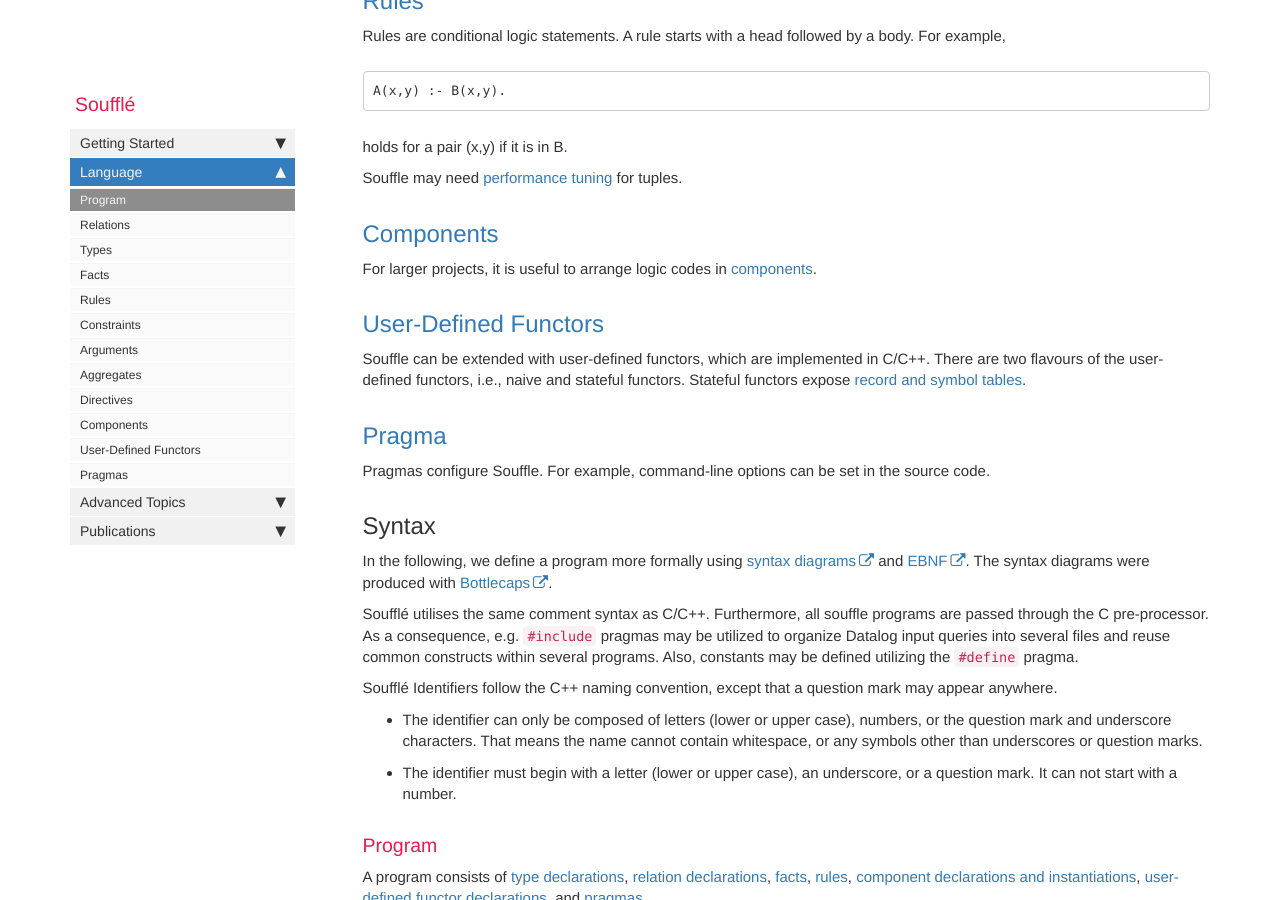
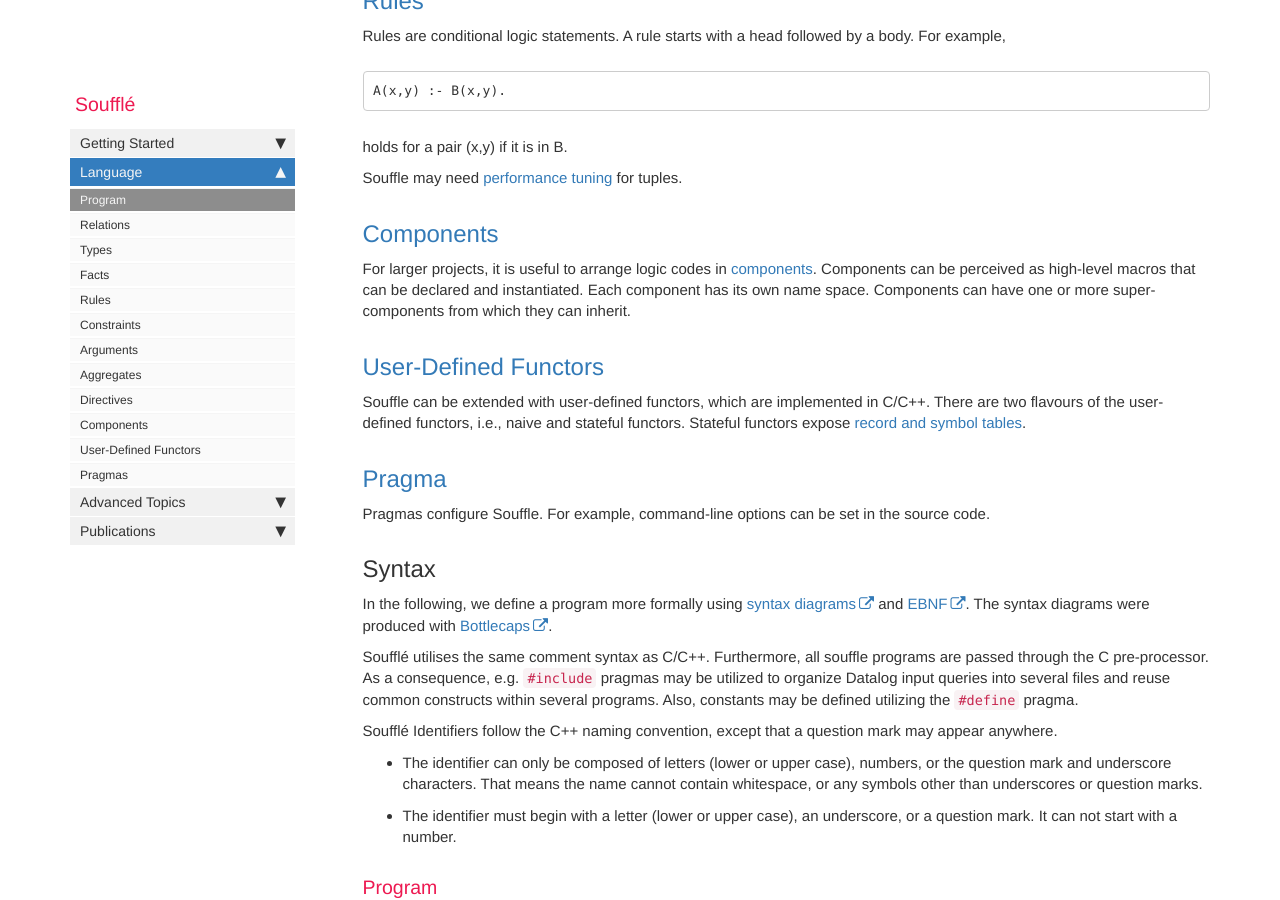
Before and after one commit to souffle-lang/souffle-lang.github.io, a Jekyll site: the page built from pages/docs/programs.md, in a window 1280 px wide and 900 px high, scrolled down 1629 px. Built offline with Jekyll 4.4.1, drawn with Linux system fonts in a browser that asks for light colours; comment, search, counter and statistics services are not loaded.

Commit message:
Update programs.md

```diff
--- a/pages/docs/programs.md
+++ b/pages/docs/programs.md
@@ -78,7 +78,7 @@ Souffle may need [performance tuning](tuning) for tuples.
 
 ## [Components](components)
 
-For larger projects, it is useful to arrange logic codes in [components](components).
+For larger projects, it is useful to arrange logic codes in [components](components). Components can be perceived as high-level macros that can be declared and instantiated. Each component has its own name space. Components can have one or more super-components from which they can inherit.
 
 
 ## [User-Defined Functors](functors)
```
